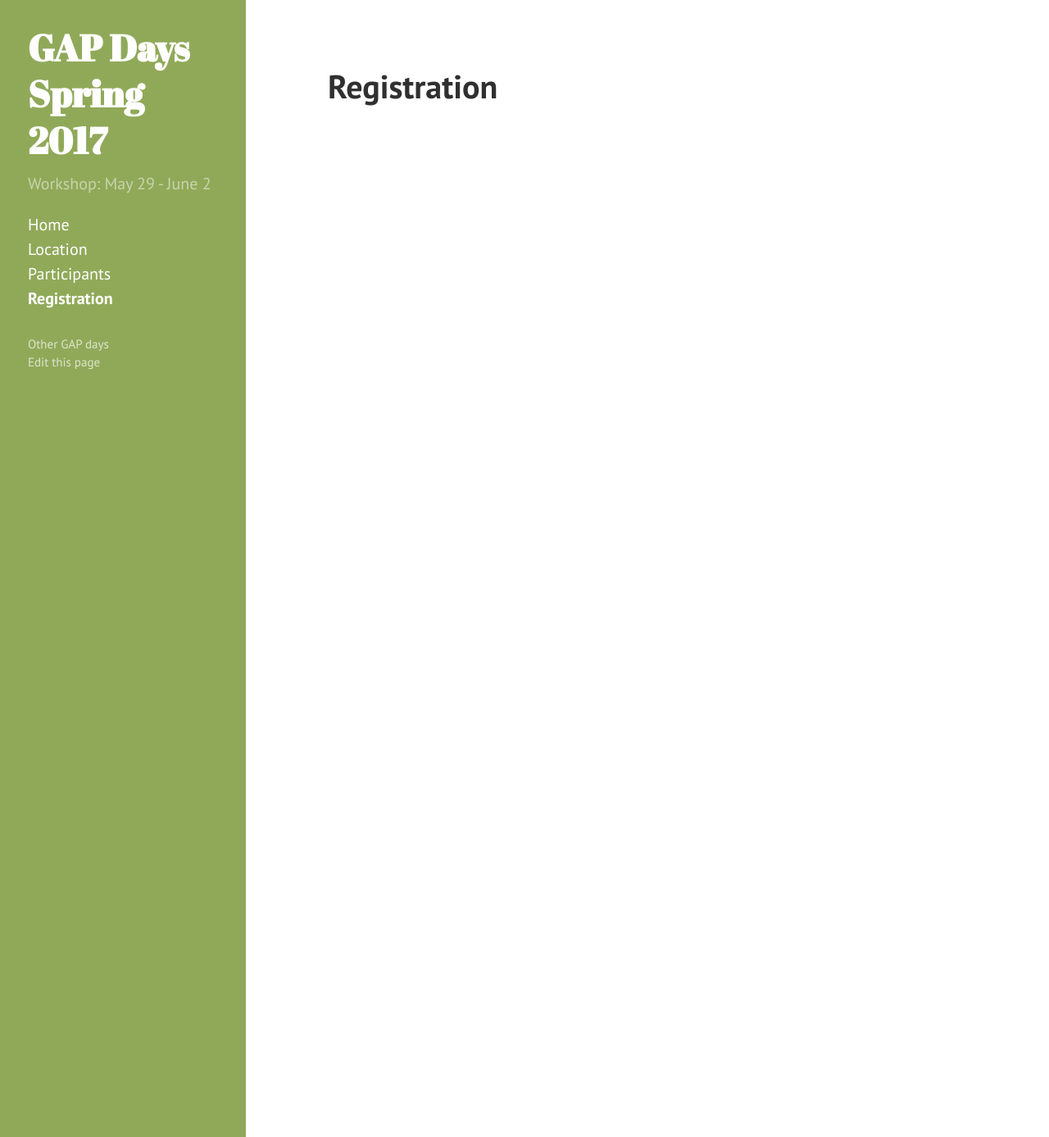
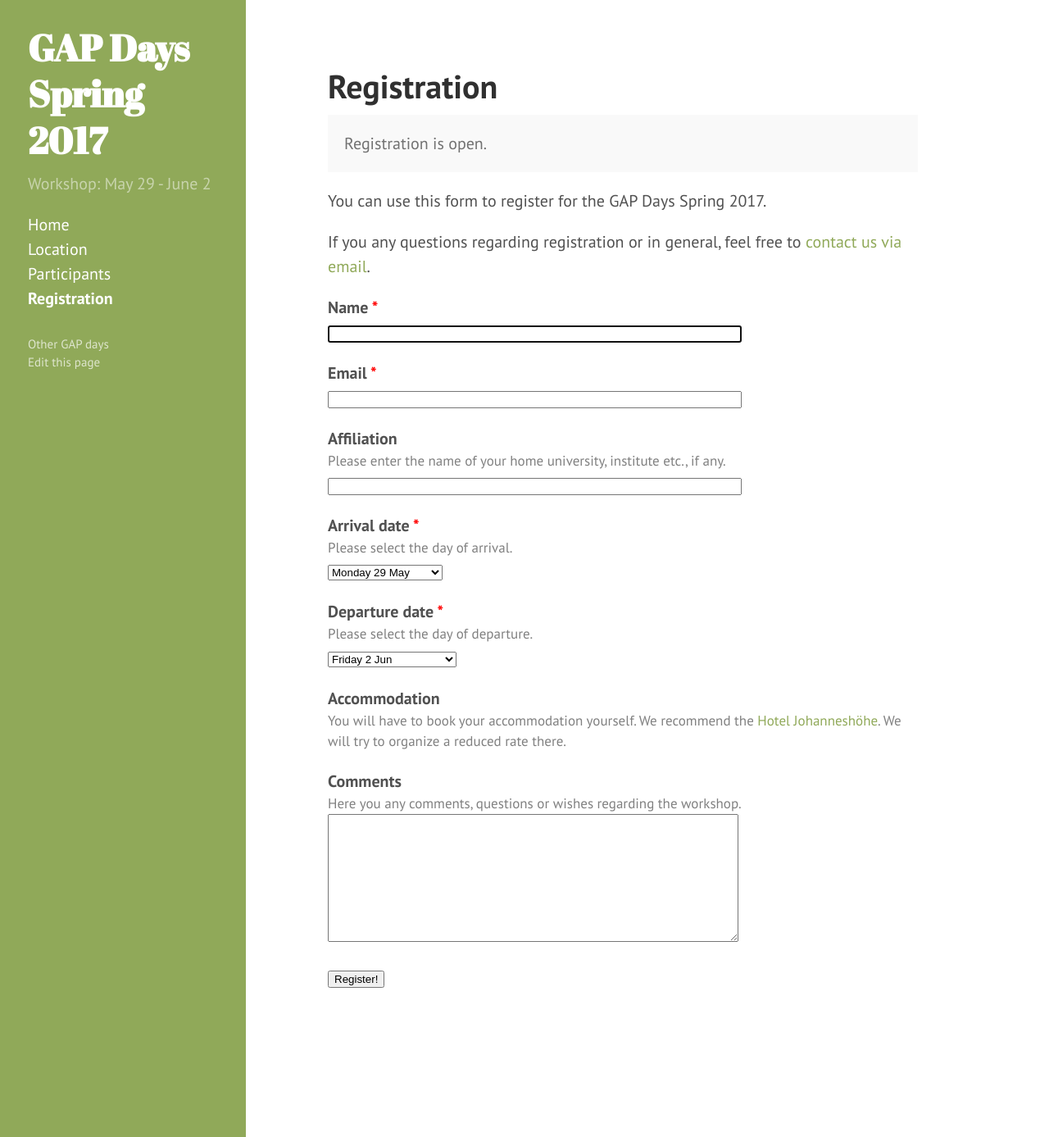
Before and after one commit to gapdays/gapdays2017-spring, a Jekyll site: the page built from registration.html, in a window 1280 px wide and 1387 px high. Shown: the whole window at 82% size. Built offline with Jekyll 4.4.1, drawn with Linux system fonts in a browser that asks for light colours.

Commit message:
setup registration page

```diff
--- a/registration.html
+++ b/registration.html
@@ -1,8 +1,8 @@
 ---
 layout: page
 title: Registration
-registration_state: opn
-form_api_token: XXXXXXXX
+registration_state: open
+form_api_token: 68679395e8fc5f444593b26eaa2c618b
 email: gapdays2017-spring@gapdays.de
 ---
 
```
